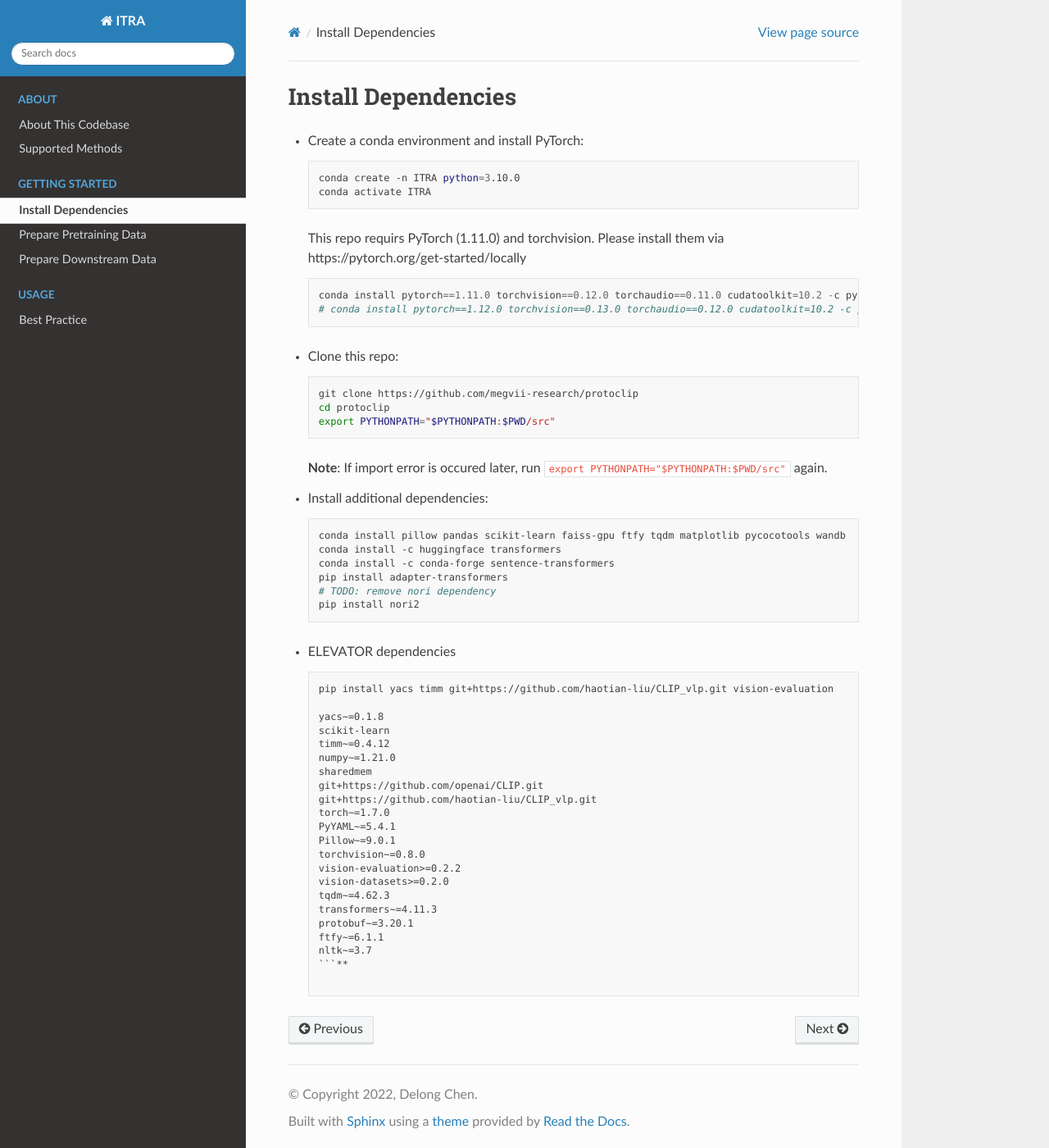
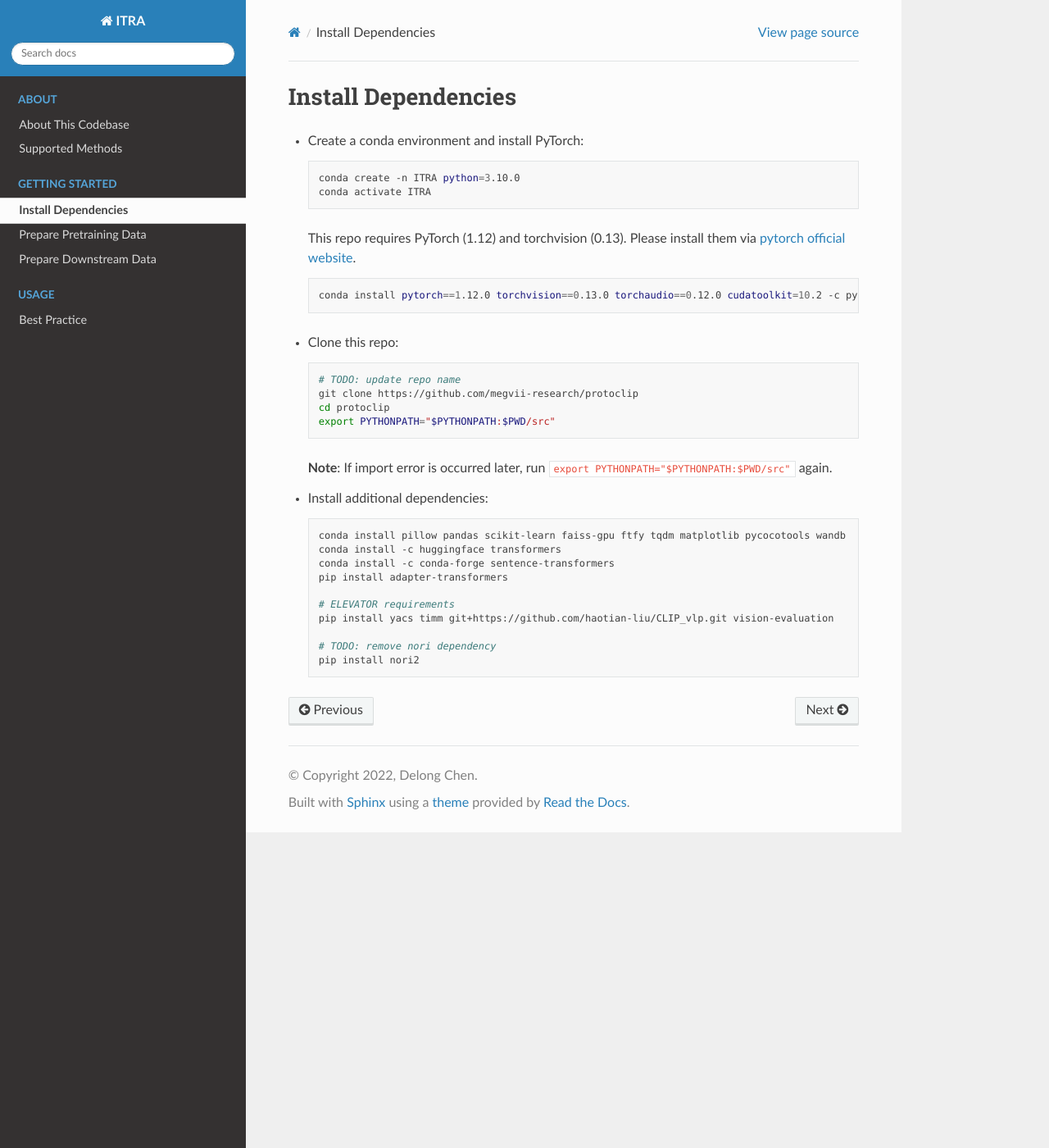
Before and after one commit to ChenDelong1999/ITRA-Documentations, a Sphinx documentation site: the page built from source/Contents/install-dependencies.md, in a window 1280 px wide and 1400 px high. Shown: the whole window at 82% size. Built offline with Sphinx 7.4.7 and the Read the Docs theme 2.0.0, drawn with Linux system fonts in a browser that asks for light colours.

````diff
--- a/source/Contents/install-dependencies.md
+++ b/source/Contents/install-dependencies.md
@@ -8,21 +8,21 @@
     conda activate ITRA
     ```
 
-    This repo requirs PyTorch (1.11.0) and torchvision. Please install them via https://pytorch.org/get-started/locally
+    This repo requires PyTorch (1.12) and torchvision (0.13). Please install them via [pytorch official website](https://pytorch.org/get-started/locally).
 
-    ```
-    conda install pytorch==1.11.0 torchvision==0.12.0 torchaudio==0.11.0 cudatoolkit=10.2 -c pytorch -y
-    # conda install pytorch==1.12.0 torchvision==0.13.0 torchaudio==0.12.0 cudatoolkit=10.2 -c pytorch
+    ```bash
+    conda install pytorch==1.12.0 torchvision==0.13.0 torchaudio==0.12.0 cudatoolkit=10.2 -c pytorch
     ```
 
 - Clone this repo:
 
    ```bash
+  # TODO: update repo name
    git clone https://github.com/megvii-research/protoclip
    cd protoclip
    export PYTHONPATH="$PYTHONPATH:$PWD/src"
    ```
-   **Note**: If import error is occured later, run `export PYTHONPATH="$PYTHONPATH:$PWD/src"` again.
+   **Note**: If import error is occurred later, run `export PYTHONPATH="$PYTHONPATH:$PWD/src"` again.
 
 - Install additional dependencies:
     ```bash
@@ -30,30 +30,10 @@
     conda install -c huggingface transformers
     conda install -c conda-forge sentence-transformers
     pip install adapter-transformers
+
+    # ELEVATOR requirements
+    pip install yacs timm git+https://github.com/haotian-liu/CLIP_vlp.git vision-evaluation
+
     # TODO: remove nori dependency
     pip install nori2
     ```
-- ELEVATOR dependencies
-
-    ```
-    pip install yacs timm git+https://github.com/haotian-liu/CLIP_vlp.git vision-evaluation
-
-    yacs~=0.1.8
-    scikit-learn
-    timm~=0.4.12
-    numpy~=1.21.0
-    sharedmem
-    git+https://github.com/openai/CLIP.git
-    git+https://github.com/haotian-liu/CLIP_vlp.git
-    torch~=1.7.0
-    PyYAML~=5.4.1
-    Pillow~=9.0.1
-    torchvision~=0.8.0
-    vision-evaluation>=0.2.2
-    vision-datasets>=0.2.0
-    tqdm~=4.62.3
-    transformers~=4.11.3
-    protobuf~=3.20.1
-    ftfy~=6.1.1
-    nltk~=3.7
-    ```**
````
Also changed, not shown: source/Contents/best-practice.md (+10 -25 lines).
